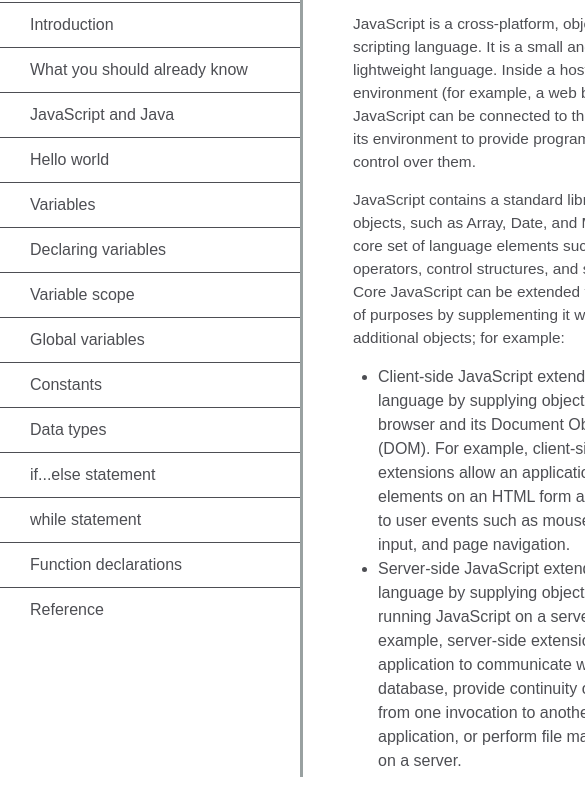
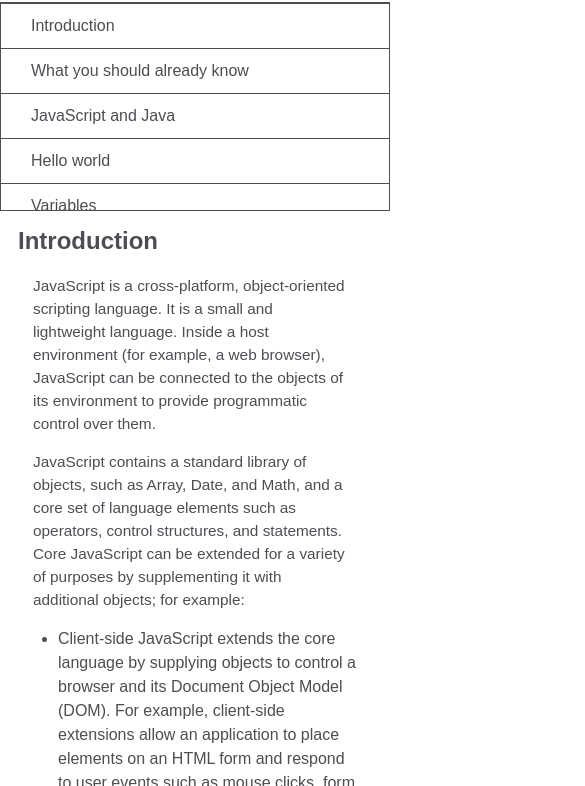
Before and after one commit to yungProg/JavaScript-documentation-page, a plain HTML site: page index.html in a window 390 px wide. Shown: the part 67-853 px from the top of the page, 585 px wide, since content can reach past the window. Drawn offline with Linux system fonts and the light colour scheme.

Commit message:
made the page fully responsive

```diff
--- a/style.css
+++ b/style.css
@@ -4,11 +4,6 @@ html, body {
     background-color: #ffffff;
     font-family: Arial, Helvetica, sans-serif;
     line-height: 1.5;
-}
-
-body {
-    display: block;
-    margin: 8px;
 }
 
 header {
@@ -27,6 +22,7 @@ h1 {
     text-align: center;
     font-size: 1.8em;
     margin: 10px;
+    font-weight: lighter;
 }
 
 header > ul {
@@ -74,6 +70,7 @@ code {
     display: block;
     text-align: left;
     white-space-collapse: preserve-breaks;
+    white-space: pre-line;
     text-wrap: wrap;
     position: relative;
     word-break: normal;
@@ -84,3 +81,40 @@ code {
     margin: 10px;
     border-radius: 5px;
 }
+
+@media only screen and (max-width: 815px) {
+    header ul {
+        border: 1px solid;
+        height: 207px;
+    }
+    header {
+        position: absolute;
+        top: 0;
+        padding: 0;
+        margin: 0;
+        width: 100%;
+        max-height: 275px;
+        border: none;
+        z-index: 1;
+    }
+    main {
+        position: relative;
+        margin-left: 0;
+        margin-top: 270px;
+    }
+}
+
+@media only screen and (max-width: 400px) {
+    main {
+      margin-left: -10px;
+    }
+
+    code {
+      margin-left: -20px;
+      width: 100%;
+      padding: 15px;
+      padding-left: 10px;
+      padding-right: 45px;
+      min-width: 233px;
+    }
+  }
```
